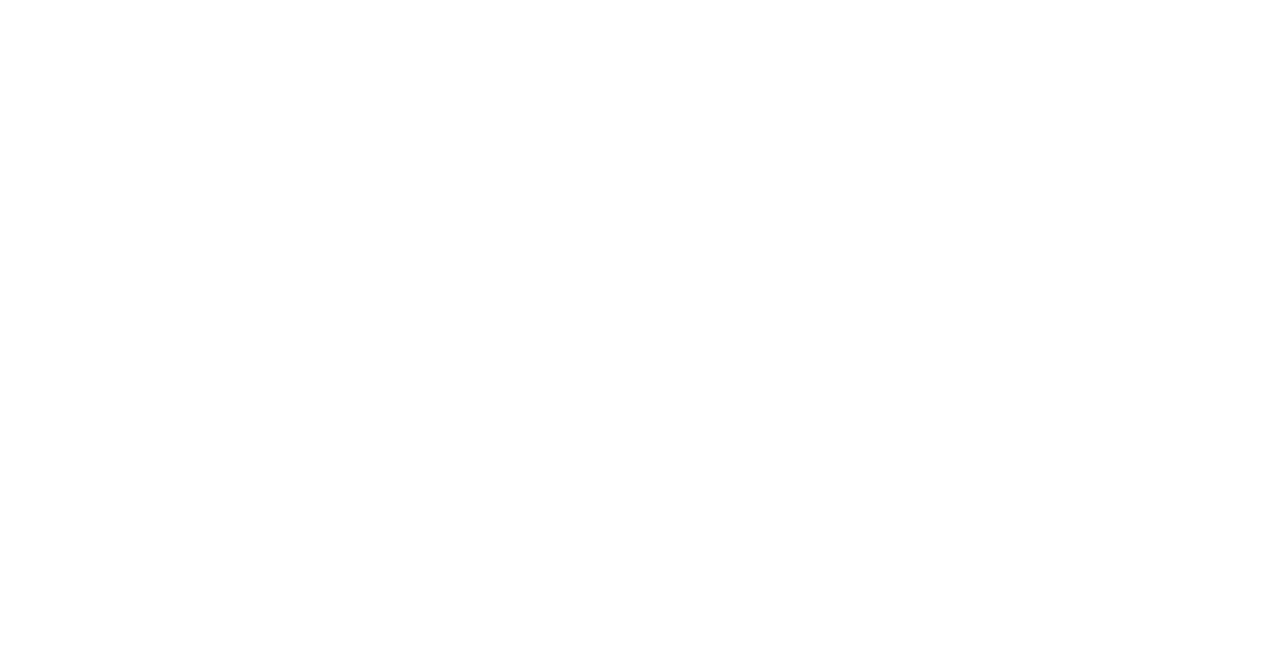
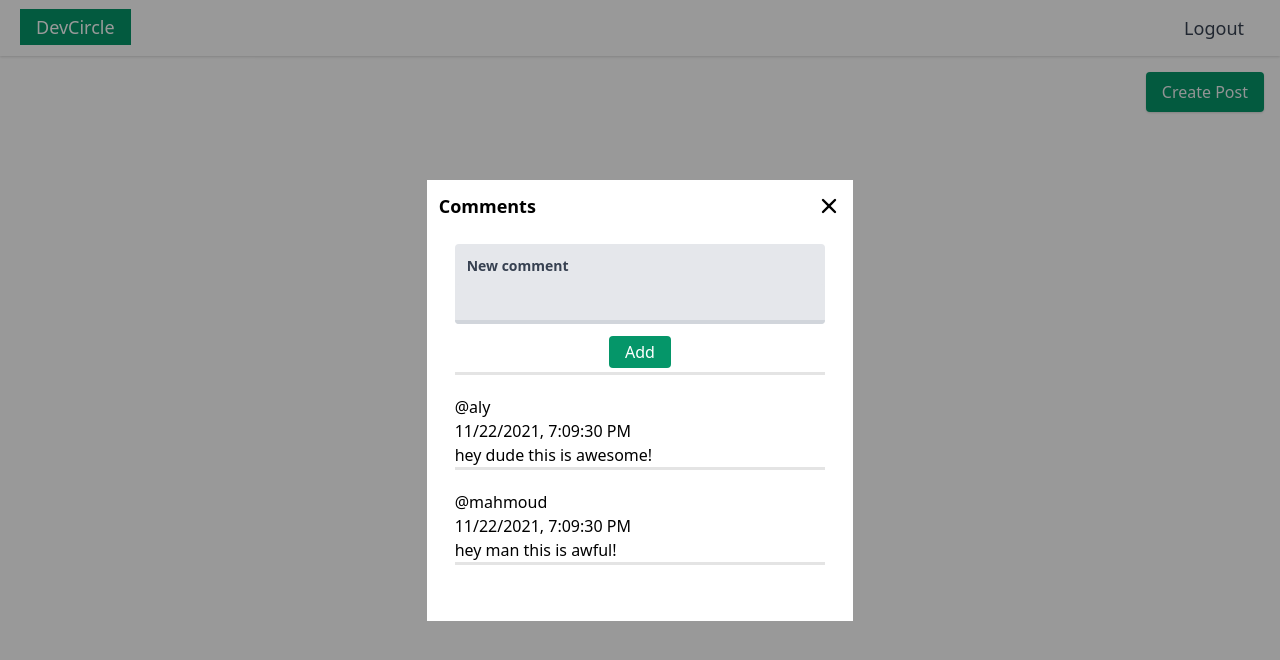
Before and after one commit to AlyAssem/dev-circle, a React (Create React App) app: page /posts/1 in a window 1280 px wide. Shown: the top 660 px of the page. Built offline with nearby package versions, Linux system fonts and the light colour scheme; sample sign-in values are in the browser's storage.

Commit message:
changed routing for each individual post comments modal and handled re-routing gracefully without excess service call for posts

```diff
--- a/src/App.tsx
+++ b/src/App.tsx
@@ -8,6 +8,7 @@
   <div>
     <Router>
       <Route path='/' component={HomePage} exact />
+      <Route path='/posts/:id' component={HomePage} />
       <Route path='/login' component={LoginPage} />
       <Route path='/register' component={RegisterPage} />
     </Router>
--- a/src/components/Posts.tsx
+++ b/src/components/Posts.tsx
@@ -1,9 +1,17 @@
-import React, { useState } from 'react';
+import React, { useRef, useEffect, useState } from 'react';
+import { Route } from 'react-router-dom';
+import { History } from 'history';
 import { CommentsModal } from './CommentsModal';
 import Post from './Post';
 import PostModal from './PostModal';
 
 interface IPosts {
+  match: {
+    params: {
+      id: string;
+    };
+  };
+  history: History;
   posts: Array<{
     id: string;
     title: string;
@@ -14,21 +22,35 @@
     };
   }>;
 }
-const Posts: React.FC<IPosts> = ({ posts }) => {
+const Posts: React.FC<IPosts> = ({ match, history, posts }) => {
   const [isEditPostModalOpen, setIsEditPostModalOpen] = useState(false);
   const [isCommentOnPostModalOpen, setIsCommentOnPostModalOpen] =
     useState(false);
   const [clickedPostId, setClickedPostId] = useState('');
+
+  // eslint-disable-next-line @typescript-eslint/no-unused-vars, @typescript-eslint/no-empty-function
+  const openPostCommentModal = useRef((postId: string) => {});
 
   const openPostEditModal = (postId: string) => {
     setClickedPostId(postId);
     setIsEditPostModalOpen(true);
   };
 
-  const openPostCommentModal = (postId: string) => {
+  openPostCommentModal.current = (postId: string) => {
     setClickedPostId(postId);
     setIsCommentOnPostModalOpen(true);
+
+    if (!match.params.id) {
+      history.push({
+        pathname: `/posts/${postId}`,
+      });
+    }
   };
+
+  useEffect(() => {
+    if (match.params.id) openPostCommentModal.current(clickedPostId);
+  }, [match.params.id, clickedPostId, openPostCommentModal]);
+
   return (
     <>
       {posts.map((item, idx) => (
@@ -39,7 +61,9 @@
           content={item.content}
           postUserInfo={item.postUserInfo}
           openPostEditModal={(id: string) => openPostEditModal(id)}
-          openPostCommentModal={(id: string) => openPostCommentModal(id)}
+          openPostCommentModal={(id: string) => {
+            openPostCommentModal.current(id);
+          }}
         />
       ))}
       {isEditPostModalOpen && (
@@ -53,7 +77,12 @@
       {isCommentOnPostModalOpen && (
         <CommentsModal
           title='Comments'
-          onClose={() => setIsCommentOnPostModalOpen(false)}
+          onClose={() => {
+            setIsCommentOnPostModalOpen(false);
+            history.push({
+              pathname: '/',
+            });
+          }}
         />
       )}
     </>
--- a/src/pages/HomePage/HomePage.tsx
+++ b/src/pages/HomePage/HomePage.tsx
@@ -1,6 +1,7 @@
 /* eslint-disable import/no-extraneous-dependencies */
 import React, { useEffect, useState, useRef } from 'react';
-import { History, LocationState } from 'history';
+import { Route } from 'react-router-dom';
+import { History } from 'history';
 import { toast, ToastContainer } from 'react-toastify';
 
 import { Header } from '../../components/Header';
@@ -11,10 +12,16 @@
 import { getPosts } from '../../redux-features/posts';
 
 interface IHomePageProps {
-  history: History<LocationState>;
+  match: {
+    params: {
+      id: string;
+    };
+  };
+  history: History;
 }
 
 export const HomePage: React.FC<IHomePageProps> = ({
+  match,
   history,
 }: IHomePageProps) => {
   const [isCreatePostModalOpen, setIsCreatePostModalOpen] = useState(false);
@@ -64,8 +71,10 @@
   }, [history, userInfo]);
 
   useEffect(() => {
-    fetchPosts.current();
-  }, []);
+    // when logging in there will be no posts. however, when re-routing from post-comments modal no need to
+    // fetch posts again
+    if (!match.params.id && !posts.length) fetchPosts.current();
+  }, [match.params.id, posts]);
 
   return (
     <>
@@ -84,7 +93,12 @@
         <Loader />
       ) : (
         <div className='w-full flex flex-col items-center'>
-          <Posts posts={posts} />
+          <Route
+            // eslint-disable-next-line @typescript-eslint/no-shadow
+            render={({ history }) => (
+              <Posts posts={posts} match={match} history={history} />
+            )}
+          />
         </div>
       )}
       {isCreatePostModalOpen && (
```
